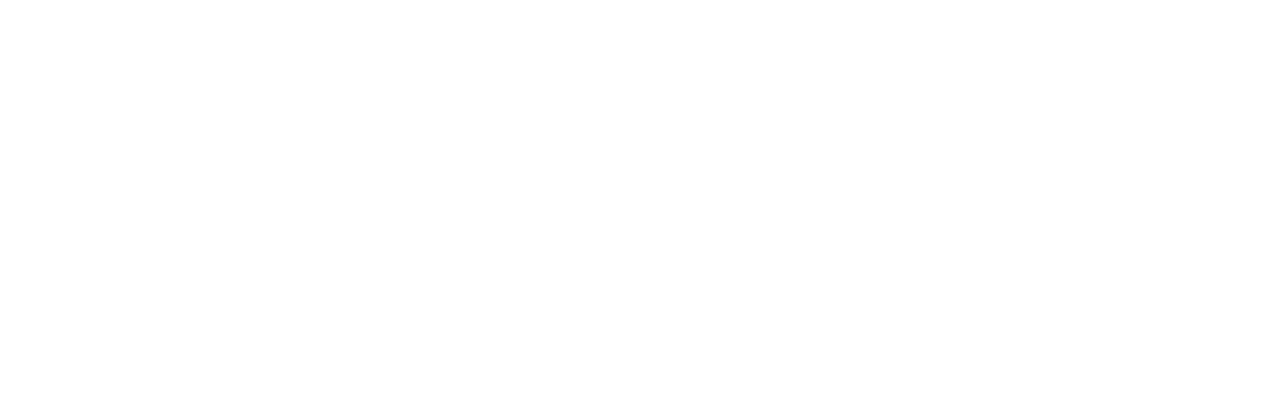
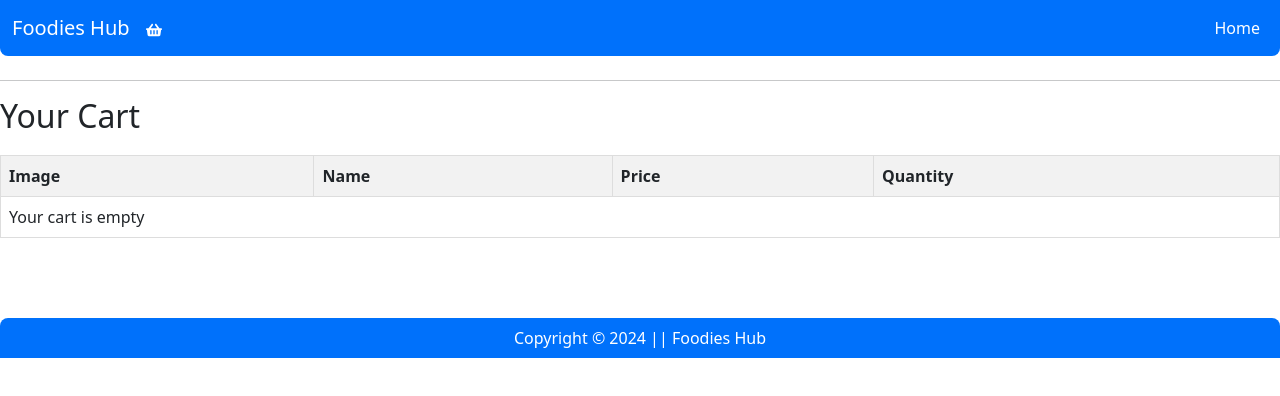
Before and after one commit to neeraj1264/Foodieshub-React-2, a React (Vite) app: page /cart in a window 1280 px wide. Before the commit this address had no page. Shown: the top 396 px of the page. Built offline with nearby package versions, Linux system fonts and the light colour scheme.

Commit message:
create cart page

```diff
--- a/src/App.jsx
+++ b/src/App.jsx
@@ -4,6 +4,7 @@
 import Pasta from './components/Pages/Pasta/Pasta';
 import Pizza from './components/Pages/Pizza/Pizza';
 import Burger from './components/Pages/Burger/Burger';
+import Cart from './components/shoppingCart/Cart';
 function App() {
 
   return (
@@ -14,6 +15,7 @@
       <Route path="Pasta" element={<Pasta />} />
       <Route path="Pizza" element={<Pizza />} />
       <Route path="Burger" element={<Burger />} />
+      <Route path="cart" element={<Cart />} />
 
     </Route>
   </Routes>   </>
--- a/src/ContextApi.jsx
+++ b/src/ContextApi.jsx
@@ -8,6 +8,7 @@
 
 export function CartProvider({ children }) {
   const [cartItemsCount, setCartItemsCount] = useState(0);
+  const [cartItems, setCartItems] = useState([]);
 
   useEffect(() => {
     // Retrieve cartItemsCount from local storage on component mount
@@ -31,10 +32,29 @@
     }
   };
 
+  const AddToCart = (product) => {
+    const updatedProduct = { ...product, quantity: quantity };
+    setCartItems((prevItems) => [...prevItems, updatedProduct]);
+    setShowButtons(true);
+    incrementCart(quantity);
+  };
+
+
+  const updateCartItemQuantity = (productId, newQuantity) => {
+    setCartItems((prevItems) =>
+      prevItems.map((item) =>
+        item.productId === productId ? { ...item, quantity: newQuantity } : item
+      )
+    );
+  };
+
   const value = {
     cartItemsCount,
     incrementCart,
     decrementCart,
+    cartItems,
+    AddToCart,
+    updateCartItemQuantity,
   };
 
   return <CartContext.Provider value={value}>{children}</CartContext.Provider>;
--- /dev/null
+++ b/src/components/QuantityButton.jsx
@@ -0,0 +1,18 @@
+
+import React from 'react';
+
+function QuantityButton({ handleIncrement, handleDecrement, quantity, productId }) {
+  return (
+    <div>
+      <button variant="contained" className="btn" onClick={handleDecrement}>
+        -
+      </button>
+      <span style={{ margin: '0 0.5rem' }}>{quantity}</span>
+      <button variant="contained" className="btn" onClick={handleIncrement}>
+        +
+      </button>
+    </div>
+  );
+}
+
+export default QuantityButton;
--- /dev/null
+++ b/src/components/shoppingCart/Cart.css
@@ -0,0 +1,23 @@
+/* Add this CSS to your stylesheet or use inline style */
+
+.cart-table {
+    width: 100%;
+    border-collapse: collapse;
+    margin-top: 20px;
+  }
+
+  .cart-table th, .cart-table td {
+    border: 1px solid #ddd;
+    padding: 8px;
+    text-align: left;
+  }
+
+  .cart-table th {
+    background-color: #f2f2f2;
+  }
+
+  .cart-table img {
+    max-width: 50px;
+    max-height: 50px;
+    border-radius: 4px;
+  }
--- /dev/null
+++ b/src/components/shoppingCart/Cart.jsx
@@ -0,0 +1,62 @@
+// CartPage.js
+
+import React from 'react';
+import { useCart } from '../../ContextApi';
+import './Cart.css';
+import QuantityButton from '../QuantityButton';
+
+const Cart = () => {
+  const { cartItems, updateCartItemQuantity } = useCart();
+
+  return (
+    <>
+      <hr style={{ marginTop: '5rem' }} />
+      <div className="cart-page">
+        <h2>Your Cart</h2>
+        {cartItems ? (
+          <>
+            <table className="cart-table">
+              <thead>
+                <tr>
+                  <th>Image</th>
+                  <th>Name</th>
+                  <th>Price</th>
+                  <th>Quantity</th>
+                </tr>
+              </thead>
+              <tbody>
+                {cartItems.length > 0 ? (
+                  cartItems.map((item, index) => (
+                    <tr key={index}>
+                      <td>
+                        <img src={item.image} alt={item.name} />
+                      </td>
+                      <td>{item.name}</td>
+                      <td>₹{item.price}</td>
+                      <td>
+                        <QuantityButton
+                          handleDecrement={() => updateCartItemQuantity(item.productId, item.quantity - 1)}
+                          quantity={item.quantity}
+                          handleIncrement={() => updateCartItemQuantity(item.productId, item.quantity + 1)}
+                          productId={item.productId}
+                        />
+                      </td>
+                    </tr>
+                  ))
+                ) : (
+                  <tr>
+                    <td colSpan="4">Your cart is empty</td>
+                  </tr>
+                )}
+              </tbody>
+            </table>
+          </>
+        ) : (
+          <p>Loading...</p>
+        )}
+      </div>
+    </>
+  );
+};
+
+export default Cart;
```
